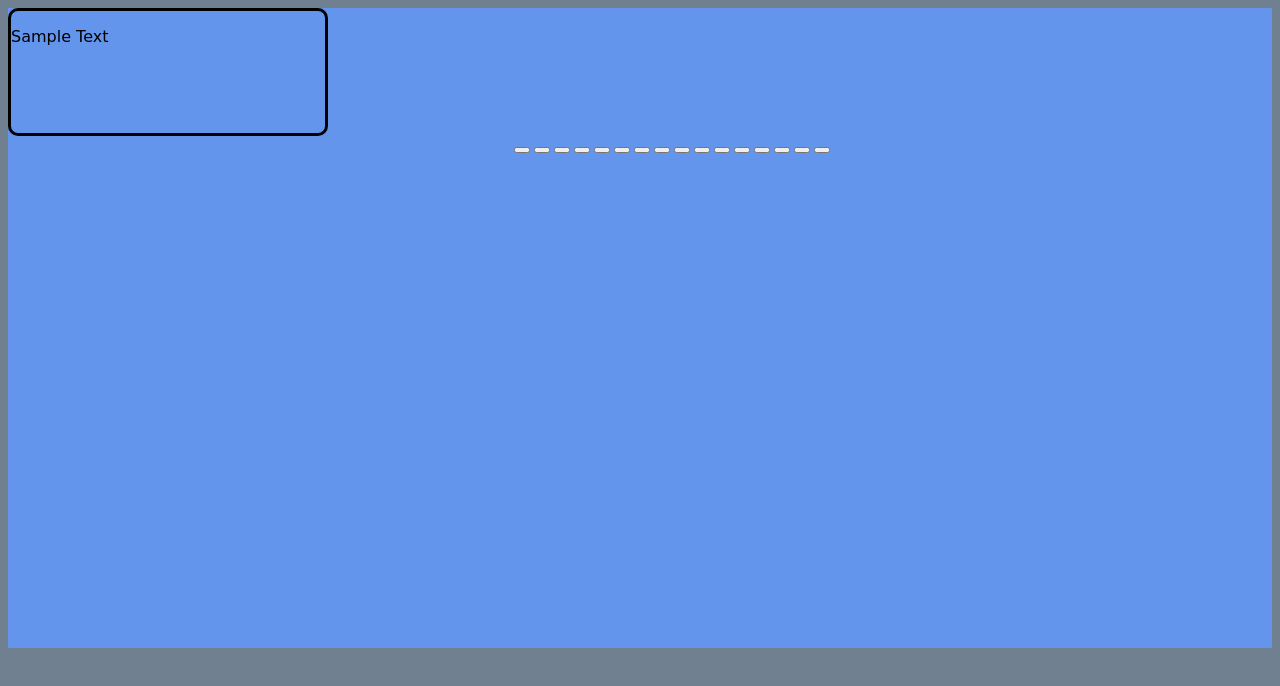
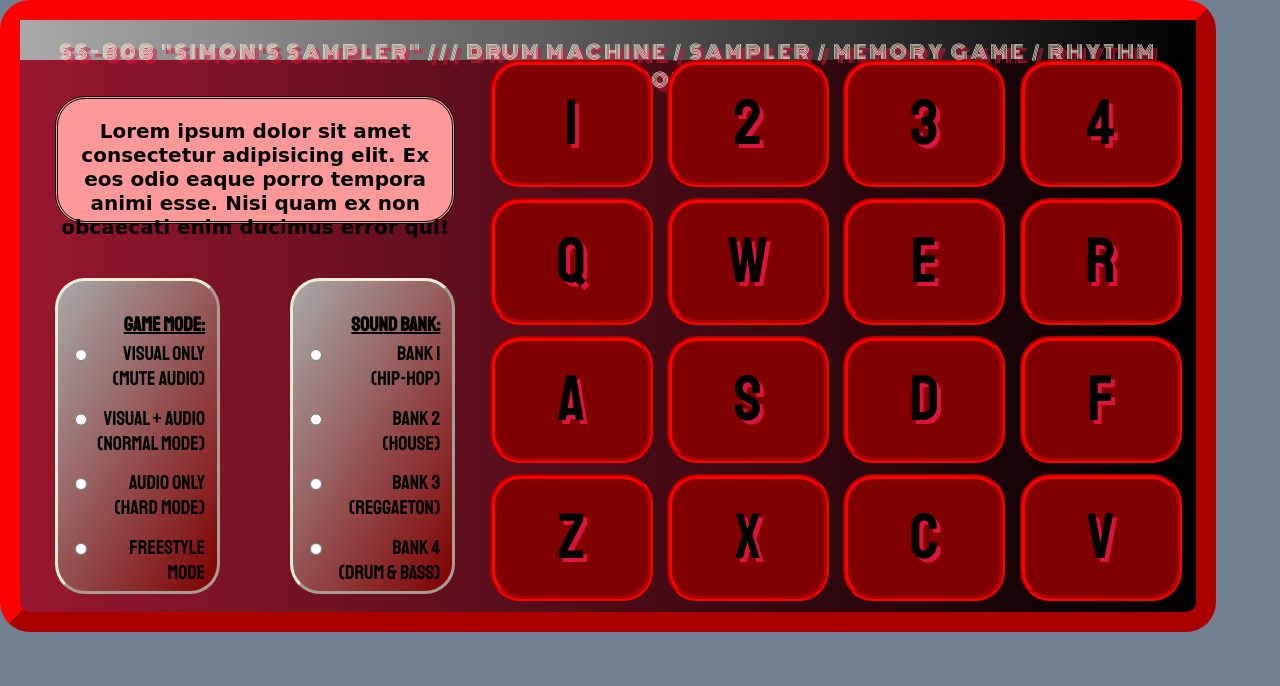
Before and after one commit to KhakiSuitValentino/Unit1-Project1, a plain HTML site: page index.html in a window 1280 px wide. Drawn offline with Linux system fonts and the light colour scheme; a web font is replaced by a local one.

Commit message:
satisfactory styling, finally

```diff
--- a/index.html
+++ b/index.html
@@ -4,51 +4,81 @@
     <meta charset="UTF-8">
     <meta http-equiv="X-UA-Compatible" content="IE=edge">
     <meta name="viewport" content="width=device-width, initial-scale=1.0">
-    <title>SSS-808 SIMON SAYS SAMPLER'</title>
+    <title>SIMON'S SAMPLER SS-808</title>
     <link rel="stylesheet" href="./styles.css" />
     <script src="script.js" defer></script>
 
     <style>
-    @import url('https://fonts.googleapis.com/css2?family=Codystar&family=Gruppo&display=swap');
+        @import url('https://fonts.googleapis.com/css2?family=Codystar&family=Monoton&family=Staatliches&display=swap');
         </style>
 
 </head>
 
 
 
+<body>
+<!--- divs within "border container" div --->
+    <div class="border-container">
 
-<body>
 
-    <div class = "prompt">
-        <p>Sample Text</p>
+        <div class="grid-item grid-item-1-logo">
+        <p>SS-808 "SIMON'S SAMPLER" ///  DRUM MACHINE / SAMPLER / MEMORY GAME / RHYTHM COMPANION </p>
         </div>
 
-    <div class = "game-mode">
+
+        <div class = "grid-item grid-item-2-display">
+            <p>Lorem ipsum dolor sit amet consectetur adipisicing elit. Ex eos odio eaque porro tempora animi esse. Nisi quam ex non obcaecati enim ducimus error qui!</p>
+        </div>
+
+
+        <div class = "grid-item grid-item-3-game-mode">
+            <p id="game-mode-head-text">GAME MODE:</p>
+            <input type="radio" id="game-mode-button-1"/>
+            <p id="game-mode-text-1">VISUAL ONLY</br>(MUTE AUDIO)</p>
+            <input type="radio" id="game-mode-button-2"/>
+            <p id="game-mode-text-2">VISUAL + AUDIO</br>(NORMAL MODE)</p>
+            <input type="radio" id="game-mode-button-3"/>
+            <p id="game-mode-text-3">AUDIO ONLY</br>(HARD MODE)</p>
+            <input type="radio" id="game-mode-button-4"/>
+            <p id="game-mode-text-4">FREESTYLE</br>MODE</p>
 
         </div>
 
-    <div class = "sound-bank">
 
+        <div class = "grid-item grid-item-4-sound-bank">
+            <p id="sound-bank-head-text">SOUND BANK:</p>
+            <input type="radio" id="sound-bank-button-1"/>
+            <p id="sound-bank-text-1">BANK 1</br>(HIP-HOP)</p>
+            <input type="radio" id="sound-bank-button-2"/>
+            <p id="sound-bank-text-2">BANK 2</br>(HOUSE)</p>
+            <input type="radio" id="sound-bank-button-3"/>
+            <p id="sound-bank-text-3">BANK 3</br>(REGGAETON)</p>
+            <input type="radio" id="sound-bank-button-4"/>
+            <p id="sound-bank-text-4">BANK 4</br>(DRUM & BASS)</p>
         </div>
 
-    <div class = "pad-grid">
-        <button class="drumpad"></button>
-        <button class="drumpad"></button>
-        <button class="drumpad"></button>
-        <button class="drumpad"></button>
-        <button class="drumpad"></button>
-        <button class="drumpad"></button>
-        <button class="drumpad"></button>
-        <button class="drumpad"></button>
-        <button class="drumpad"></button>
-        <button class="drumpad"></button>
-        <button class="drumpad"></button>
-        <button class="drumpad"></button>
-        <button class="drumpad"></button>
-        <button class="drumpad"></button>
-        <button class="drumpad"></button>
-        <button class="drumpad"></button>
+
+        <div class = "grid-item grid-item-5-pads">
+            <button id="1" class="drumpad">1</button>
+            <button id="2" class="drumpad">2</button>
+            <button id="3" class="drumpad">3</button>
+            <button id="4" class="drumpad">4</button>
+            <button id="Q" class="drumpad">Q</button>
+            <button id="W" class="drumpad">W</button>
+            <button id="E" class="drumpad">E</button>
+            <button id="R" class="drumpad">R</button>
+            <button id="A" class="drumpad">A</button>
+            <button id="S" class="drumpad">S</button>
+            <button id="D" class="drumpad">D</button>
+            <button id="F" class="drumpad">F</button>
+            <button id="Z" class="drumpad">Z</button>
+            <button id="X" class="drumpad">X</button>
+            <button id="C" class="drumpad">C</button>
+            <button id="V" class="drumpad">V</button>
         </div>
+    </div>
+
+
 
 </body>
 
--- a/styles.css
+++ b/styles.css
@@ -1,24 +1,217 @@
-html {
+html, body {
     background-color: slategray;
+    min-height: 100%;
 }
 
 body {
-    background-color: cornflowerblue;
-    display: grid;
-    grid-template-columns: 2fr 3fr;
-    grid-template-rows: 1fr 4fr;
+    margin: 0;
+    padding: 0;
 }
 
-.prompt {
-    font-family: 'Codystar', cursive;
-
+.border-container {
     box-sizing: border-box;
-    width: 40vh;
-    height: 16vh;
-    border: 3px solid black;
-    border-radius: 10px;
+    width: 95%;
+    height: 95%;
+    display: grid;
+    grid-template-columns: 1fr 1fr 3fr;
+    grid-template-rows: 5vh 25vh 44vh;
+    border: 20px outset red;
+    border-radius: 30px;
+    background: linear-gradient(90deg, #98172e, black);
 }
 
-/*
-font-family: 'Codystar', cursive;
-font-family: 'Gruppo', cursive; */
+.grid-item-1-logo {
+    font-family: 'Monoton', cursive;
+    grid-column-end: span 3;
+    background: linear-gradient(90deg, darkgray, black);
+    color: antiquewhite;
+    font-size: 1.15em;
+    letter-spacing: 3px;
+    text-align: center;
+    text-shadow: 4px 4px crimson;
+    width: 100%;
+}
+
+.grid-item-2-display {
+    font-family: 'Codystar', cursive;
+    box-sizing: border-box;
+    grid-column-end: span 2;
+    background-color: #ff9999;
+    width: 85%;
+    height: 16vh;
+    align-self: center;
+    margin: 0 auto;
+    text-align: center;
+    font-size: 1.25em;
+    font-weight: bolder;
+    border: 3px double black;
+    border-radius: 30px;
+}
+
+.grid-item-3-game-mode {
+    grid-column: 1 / 2;
+    box-sizing: border-box;
+    background: linear-gradient(120deg, darkgray, maroon);
+    font-family: 'Staatliches', cursive;
+    text-align: right;
+    align-self: center;
+    margin: 0 auto;
+    display: grid;
+    grid-template-columns: 15% 85%;
+    grid-template-rows: 10% 22.5% 22.5% 22.5% 22.5%;
+    width: 70%;
+    height: 90%;
+    padding: 5%;
+    border: 3px outset antiquewhite;
+    border-radius: 30px;
+}
+
+#game-mode-head-text {
+    grid-column-start: 2;
+    grid-row-start: 1;
+    text-align: right;
+    font-size: 1.25em;
+    font-weight: bolder;
+    text-decoration-line: underline;
+}
+
+#game-mode-button-1 {
+    grid-column-start: 1;
+    grid-row-start: 2;
+}
+
+#game-mode-text-1 {
+    grid-column-start: 2;
+    grid-row-start: 2;
+    text-align: right;
+    font-size: 1.25em;
+}
+
+#game-mode-button-2 {
+    grid-column-start: 1;
+    grid-row-start: 3;
+}
+
+#game-mode-text-2 {
+    grid-column-start: 2;
+    grid-row-start: 3;
+    text-align: right;
+    font-size: 1.25em;
+}
+
+#game-mode-button-3 {
+    grid-column-start: 1;
+    grid-row-start: 4;
+}
+
+#game-mode-text-3 {
+    grid-column-start: 2;
+    grid-row-start: 4;
+    text-align: right;
+    font-size: 1.25em;
+}
+
+#game-mode-button-4 {
+    grid-column-start: 1;
+    grid-row-start: 5;
+}
+
+#game-mode-text-4 {
+    grid-column-start: 2;
+    grid-row-start: 5;
+    text-align: right;
+    font-size: 1.25em;
+}
+
+.grid-item-4-sound-bank {
+    grid-column: 2 / 3;
+    position: relative;
+    box-sizing: border-box;
+    background: linear-gradient(120deg, darkgray, maroon);
+    font-family: 'Staatliches', cursive;
+    align-self: center;
+    margin: 0 auto;
+    display: grid;
+    grid-template-columns: 15% 85%;
+    grid-template-rows: 10% 22.5% 22.5% 22.5% 22.5%;
+    width: 70%;
+    height: 90%;
+    padding: 5%;
+    border: 3px outset antiquewhite;
+    border-radius: 30px;
+}
+
+#sound-bank-head-text {
+    grid-column-start: 2;
+    grid-row-start: 1;
+    text-align: right;
+    font-size: 1.25em;
+    font-weight: bolder;
+    text-decoration-line: underline;
+}
+
+#sound-bank-button-1 {
+    grid-column-start: 1;
+    grid-row-start: 2;
+}
+
+#sound-bank-text-1 {
+    grid-column-start: 2;
+    grid-row-start: 2;
+    text-align: right;
+    font-size: 1.25em;
+}
+
+#sound-bank-button-2 {
+    grid-column-start: 1;
+    grid-row-start: 3;
+}
+
+#sound-bank-text-2 {
+    grid-column-start: 2;
+    grid-row-start: 3;
+    text-align: right;
+    font-size: 1.25em;
+}
+
+#sound-bank-button-3 {
+    grid-column-start: 1;
+    grid-row-start: 4;
+}
+
+#sound-bank-text-3 {
+    grid-column-start: 2;
+    grid-row-start: 4;
+    text-align: right;
+    font-size: 1.25em;
+}
+
+#sound-bank-button-4 {
+    grid-column-start: 1;
+    grid-row-start: 5;
+}
+
+#sound-bank-text-4 {
+    grid-column-start: 2;
+    grid-row-start: 5;
+    text-align: right;
+    font-size: 1.25em;
+}
+
+.grid-item-5-pads {
+    grid-column-start: 3;
+    grid-row: 2 / 4;
+    display: grid;
+    grid-template-columns: 23% 23% 23% 23%;
+    grid-template-rows: 23% 23% 23% 23%;
+    gap: 2%;
+}
+
+.drumpad {
+    background-color: maroon;
+    border: 5px groove red;
+    border-radius: 30px;
+    font-family: 'Staatliches', cursive;
+    font-size: 4em;
+    text-shadow: 4px 4px crimson;
+}
```
Lines whose indentation alone changed are shown as unchanged.
